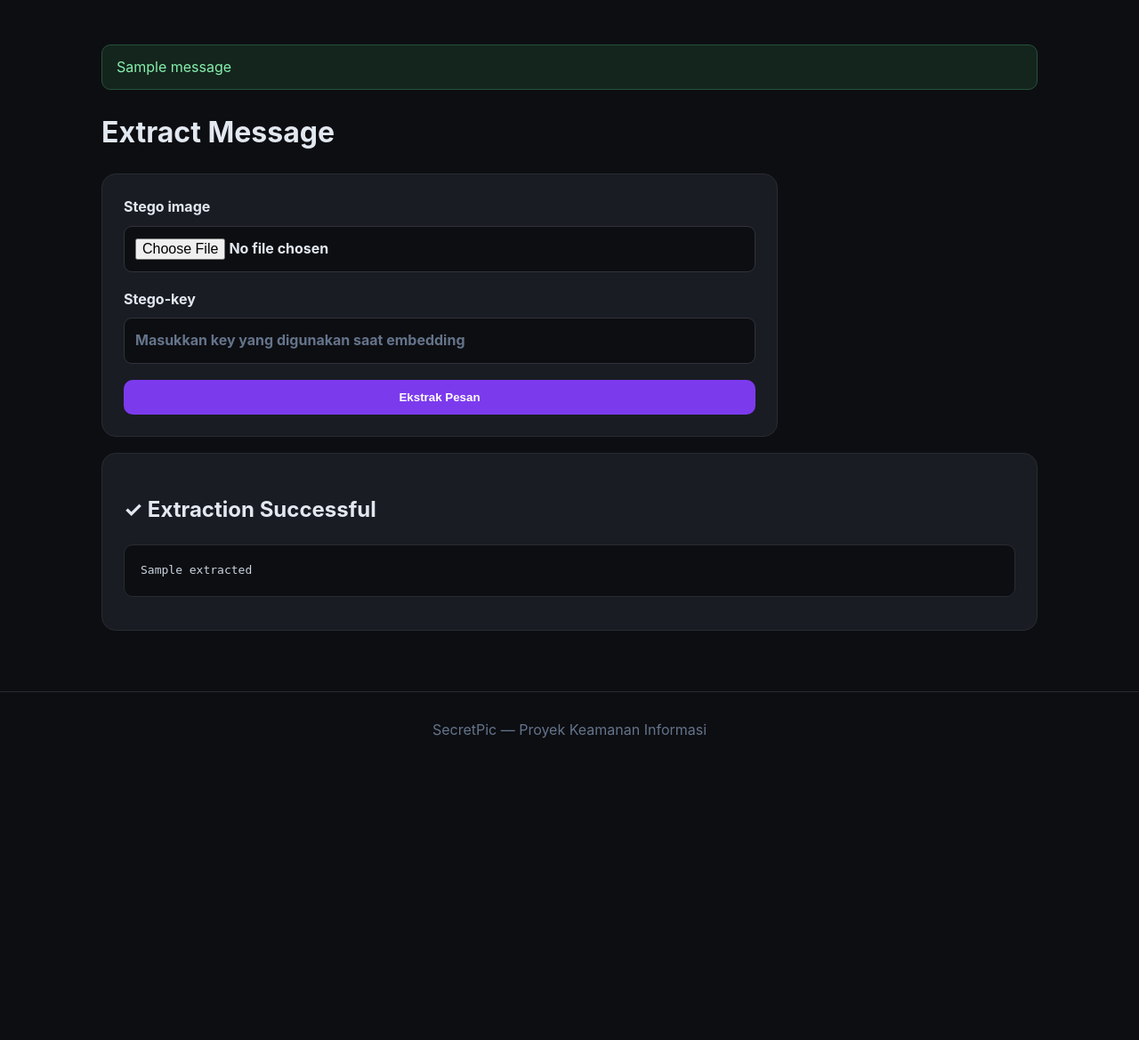
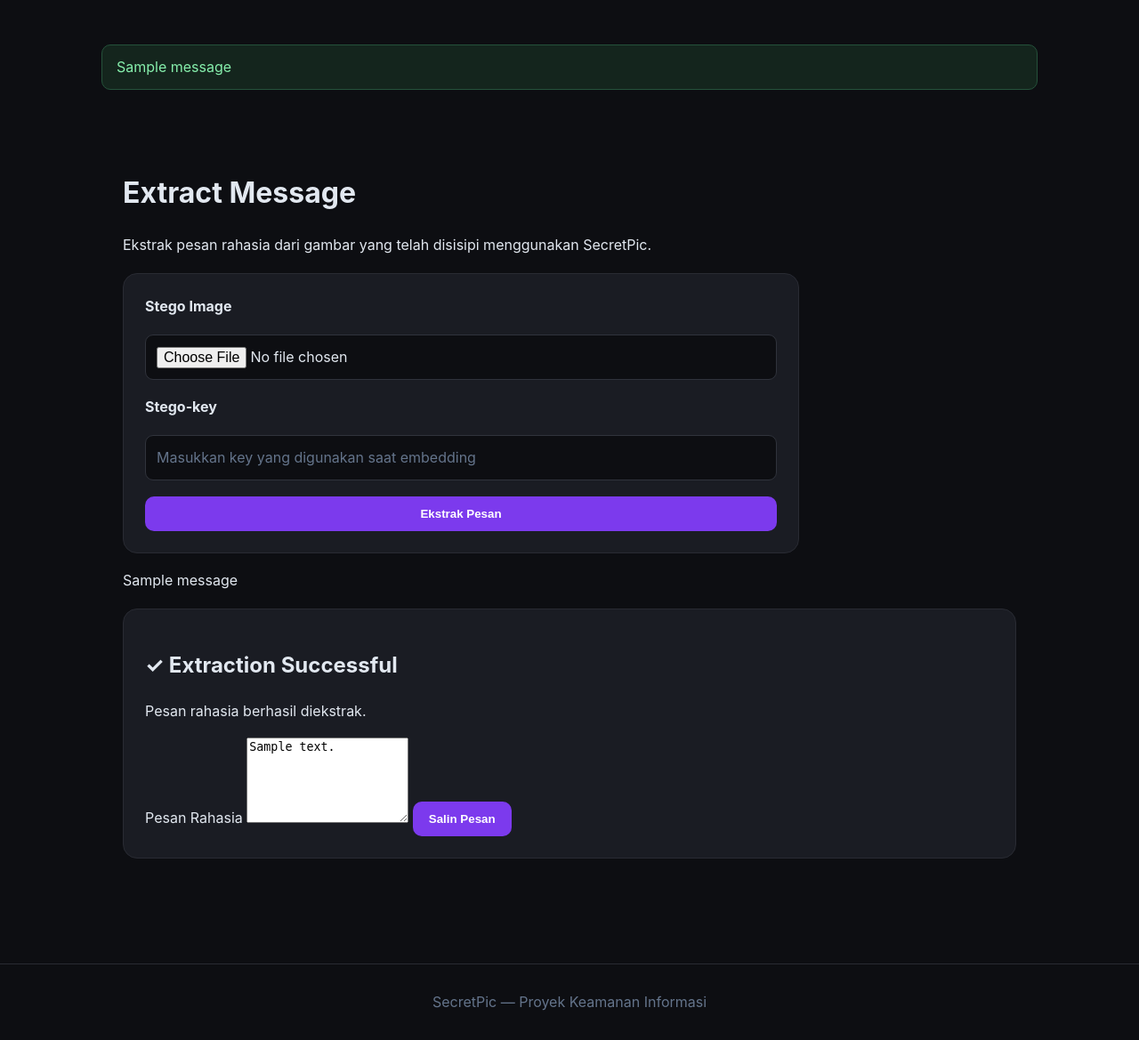
Before and after one commit to FauzanGemilang/UTS_KeamananInformasi, a Flask app: template templates/extract.html in a window 1280 px wide. Shown: the part 68-1237 px from the top of the page at 89% size. Before the commit the page ends 898 px from the top, so only its background shows below. Run offline with Flask 3, Linux system fonts and the light colour scheme; the template is opened without the code that fills it: most values are stand-ins (such as "Sample title", 1, 10 or a date in 2020); one stand-in notice (Sample message) is shown.

Commit message:
Penyesuaian extract message

```diff
--- a/app.py
+++ b/app.py
@@ -22,55 +22,100 @@
 from analysis.metrics import mse, psnr
 
 
-app = Flask(__name__, static_folder="public", static_url_path="")
+# =========================================================
+# FLASK CONFIGURATION
+# =========================================================
+
+app = Flask(
+    __name__,
+    static_folder="public",
+    static_url_path=""
+)
 
 app.secret_key = os.environ.get(
     "SECRET_KEY",
     "secretpic-development-key"
 )
 
-MAX_UPLOAD_MB = int(os.environ.get("MAX_UPLOAD_MB", "3"))
+MAX_UPLOAD_MB = int(
+    os.environ.get("MAX_UPLOAD_MB", "3")
+)
+
 MAX_IMAGE_PIXELS = 12_000_000
 
-app.config["MAX_CONTENT_LENGTH"] = MAX_UPLOAD_MB * 1024 * 1024
+app.config["MAX_CONTENT_LENGTH"] = (
+    MAX_UPLOAD_MB * 1024 * 1024
+)
 
-ALLOWED_EXTENSIONS = {"png", "bmp", "jpg", "jpeg"}
+ALLOWED_EXTENSIONS = {
+    "png",
+    "bmp",
+    "jpg",
+    "jpeg",
+}
 
 
+# =========================================================
+# FILE VALIDATION
+# =========================================================
+
 def allowed_file(filename):
-    """Memeriksa ekstensi file."""
+    """
+    Memeriksa ekstensi file yang diizinkan.
+    """
+
     return (
         "." in filename
-        and filename.rsplit(".", 1)[1].lower() in ALLOWED_EXTENSIONS
+        and filename.rsplit(".", 1)[1].lower()
+        in ALLOWED_EXTENSIONS
     )
 
 
 def validate_image(image_bytes):
-    """Memvalidasi gambar berdasarkan isi file."""
+    """
+    Memvalidasi gambar berdasarkan isi file,
+    format, dan resolusinya.
+    """
+
     try:
-        with Image.open(io.BytesIO(image_bytes)) as img:
-            if img.format not in {"PNG", "BMP", "JPEG"}:
-                raise ValueError("Format gambar tidak didukung.")
+        with Image.open(
+            io.BytesIO(image_bytes)
+        ) as img:
+
+            if img.format not in {
+                "PNG",
+                "BMP",
+                "JPEG",
+            }:
+                raise ValueError(
+                    "Format gambar tidak didukung."
+                )
 
             width, height = img.size
 
             if width * height > MAX_IMAGE_PIXELS:
                 raise ValueError(
                     "Resolusi gambar terlalu besar. "
-                    "Silakan gunakan gambar dengan resolusi lebih kecil."
+                    "Silakan gunakan gambar "
+                    "dengan resolusi lebih kecil."
                 )
 
             img.load()
+
             return img.copy()
 
     except (UnidentifiedImageError, OSError):
         raise ValueError(
-            "File yang diunggah bukan gambar yang valid."
+            "File yang diunggah bukan gambar "
+            "yang valid."
         )
 
 
 def get_original_name(filename):
-    """Membersihkan nama file."""
+    """
+    Membersihkan nama file agar aman digunakan.
+    """
+
     safe_name = secure_filename(filename)
 
     if not safe_name:
@@ -79,82 +124,162 @@
     return os.path.splitext(safe_name)[0]
 
 
+# =========================================================
+# HOME
+# =========================================================
+
 @app.route("/")
 def index():
     return render_template("index.html")
 
 
+# =========================================================
+# HIDE MESSAGE
+# =========================================================
+
 @app.route("/hide", methods=["GET", "POST"])
 def hide():
+
     result = None
 
     if request.method == "POST":
+
         uploaded_file = request.files.get("image")
-        message = request.form.get("message", "")
-        key = request.form.get("key", "")
 
-        if not uploaded_file or not uploaded_file.filename:
-            flash("Silakan pilih gambar terlebih dahulu.", "error")
-            return redirect(url_for("hide"))
+        message = request.form.get(
+            "message",
+            ""
+        )
 
-        if not allowed_file(uploaded_file.filename):
+        key = request.form.get(
+            "key",
+            ""
+        )
+
+        # -------------------------------------------------
+        # VALIDATE INPUT
+        # -------------------------------------------------
+
+        if (
+            not uploaded_file
+            or not uploaded_file.filename
+        ):
+            flash(
+                "Silakan pilih gambar terlebih dahulu.",
+                "error"
+            )
+
+            return redirect(
+                url_for("hide")
+            )
+
+        if not allowed_file(
+            uploaded_file.filename
+        ):
             flash(
                 "Format gambar harus PNG, BMP, JPG, atau JPEG.",
                 "error"
             )
-            return redirect(url_for("hide"))
+
+            return redirect(
+                url_for("hide")
+            )
 
         if not message.strip():
-            flash("Pesan rahasia tidak boleh kosong.", "error")
-            return redirect(url_for("hide"))
+            flash(
+                "Pesan rahasia tidak boleh kosong.",
+                "error"
+            )
+
+            return redirect(
+                url_for("hide")
+            )
 
         if not key:
-            flash("Stego-key tidak boleh kosong.", "error")
-            return redirect(url_for("hide"))
+            flash(
+                "Stego-key tidak boleh kosong.",
+                "error"
+            )
+
+            return redirect(
+                url_for("hide")
+            )
+
+        # -------------------------------------------------
+        # PROCESS IMAGE
+        # -------------------------------------------------
 
         try:
+
             original_bytes = uploaded_file.read()
 
             if not original_bytes:
-                raise ValueError("File gambar yang diunggah kosong.")
+                raise ValueError(
+                    "File gambar yang diunggah kosong."
+                )
 
-            validate_image(original_bytes)
+            # Validasi gambar
+            validate_image(
+                original_bytes
+            )
 
-            # Enkripsi pesan dengan AES-GCM.
-            encrypted = encrypt_message(message, key)
+            # Enkripsi pesan dengan AES-GCM
+            encrypted = encrypt_message(
+                message,
+                key
+            )
 
-            # Kapasitas LSB sudah memperhitungkan header 8 byte.
-            capacity = capacity_bytes(original_bytes)
+            # Hitung kapasitas LSB
+            capacity = capacity_bytes(
+                original_bytes
+            )
 
+            # Periksa kapasitas gambar
             if len(encrypted) > capacity:
                 raise ValueError(
-                    "Pesan terlalu besar untuk gambar yang dipilih. "
+                    "Pesan terlalu besar untuk gambar "
+                    "yang dipilih. "
                     f"Kapasitas payload: {capacity} byte, "
                     f"ukuran payload: {len(encrypted)} byte."
                 )
 
-            # Sisipkan payload terenkripsi.
+            # Sisipkan payload terenkripsi
             stego_bytes = embed_payload(
                 original_bytes,
                 encrypted,
                 key
             )
 
-            # Pastikan hasil benar-benar gambar yang valid.
-            validate_image(stego_bytes)
-
-            # Hitung kualitas gambar.
-            mse_value = mse(original_bytes, stego_bytes)
-            psnr_value = psnr(original_bytes, stego_bytes)
-
-            filename = (
-                f"{get_original_name(uploaded_file.filename)}_stego.png"
+            # Validasi hasil steganografi
+            validate_image(
+                stego_bytes
             )
 
+            # Hitung kualitas gambar
+            mse_value = mse(
+                original_bytes,
+                stego_bytes
+            )
+
+            psnr_value = psnr(
+                original_bytes,
+                stego_bytes
+            )
+
+            # Nama file hasil
+            filename = (
+                f"{get_original_name(uploaded_file.filename)}"
+                "_stego.png"
+            )
+
+            # Encode gambar ke Base64
+            image_b64 = base64.b64encode(
+                stego_bytes
+            ).decode("utf-8")
+
+            # Simpan hasil
             result = {
-                "image_b64": base64.b64encode(
-                    stego_bytes
-                ).decode("utf-8"),
+                "image_b64": image_b64,
                 "filename": filename,
                 "mse": mse_value,
                 "psnr": psnr_value,
@@ -162,71 +287,150 @@
                 "message_size": len(encrypted),
             }
 
+        # -------------------------------------------------
+        # ERROR HANDLING
+        # -------------------------------------------------
+
         except ValueError as error:
-            flash(str(error), "error")
+
+            flash(
+                str(error),
+                "error"
+            )
 
         except Exception:
+
             app.logger.exception(
                 "Terjadi kesalahan saat menyisipkan pesan."
             )
+
             flash(
                 "Terjadi kesalahan saat memproses gambar. "
                 "Periksa kembali gambar dan stego-key.",
                 "error"
             )
 
-    return render_template("hide.html", result=result)
+    return render_template(
+        "hide.html",
+        result=result
+    )
 
+
+# =========================================================
+# EXTRACT MESSAGE
+# =========================================================
 
 @app.route("/extract", methods=["GET", "POST"])
 def extract():
+
+    # Variabel untuk menyimpan hasil ekstraksi
     extracted_message = None
 
     if request.method == "POST":
+
         uploaded_file = request.files.get("image")
-        key = request.form.get("key", "")
 
-        if not uploaded_file or not uploaded_file.filename:
-            flash("Silakan pilih gambar stego.", "error")
-            return redirect(url_for("extract"))
+        key = request.form.get(
+            "key",
+            ""
+        )
 
-        if not allowed_file(uploaded_file.filename):
+        # -------------------------------------------------
+        # VALIDATE INPUT
+        # -------------------------------------------------
+
+        if (
+            not uploaded_file
+            or not uploaded_file.filename
+        ):
+            flash(
+                "Silakan pilih gambar stego.",
+                "error"
+            )
+
+            return redirect(
+                url_for("extract")
+            )
+
+        if not allowed_file(
+            uploaded_file.filename
+        ):
             flash(
                 "Format gambar harus PNG, BMP, JPG, atau JPEG.",
                 "error"
             )
-            return redirect(url_for("extract"))
+
+            return redirect(
+                url_for("extract")
+            )
 
         if not key:
-            flash("Stego-key tidak boleh kosong.", "error")
-            return redirect(url_for("extract"))
+            flash(
+                "Stego-key tidak boleh kosong.",
+                "error"
+            )
+
+            return redirect(
+                url_for("extract")
+            )
+
+        # -------------------------------------------------
+        # EXTRACT PROCESS
+        # -------------------------------------------------
 
         try:
+
+            # Baca gambar yang diunggah
             image_bytes = uploaded_file.read()
 
             if not image_bytes:
-                raise ValueError("File gambar yang diunggah kosong.")
+                raise ValueError(
+                    "File gambar yang diunggah kosong."
+                )
 
-            validate_image(image_bytes)
+            # Validasi gambar
+            validate_image(
+                image_bytes
+            )
 
-            # Ekstraksi payload LSB.
-            encrypted = extract_payload(image_bytes, key)
+            # Ekstraksi payload dari gambar
+            encrypted = extract_payload(
+                image_bytes,
+                key
+            )
 
-            # Dekripsi payload AES-GCM.
-            extracted_message = decrypt_message(encrypted, key)
+            # Dekripsi payload AES-GCM
+            extracted_message = decrypt_message(
+                encrypted,
+                key
+            )
+
+        # -------------------------------------------------
+        # ERROR HANDLING
+        # -------------------------------------------------
 
         except ValueError as error:
-            flash(str(error), "error")
+
+            flash(
+                str(error),
+                "error"
+            )
 
         except Exception:
+
             app.logger.exception(
                 "Terjadi kesalahan saat ekstraksi pesan."
             )
+
             flash(
                 "Pesan tidak dapat diekstrak. "
                 "Pastikan gambar dan stego-key benar.",
                 "error"
             )
+
+    # -----------------------------------------------------
+    # SEND RESULT TO HTML
+    # -----------------------------------------------------
 
     return render_template(
         "extract.html",
@@ -234,24 +438,60 @@
     )
 
 
+# =========================================================
+# ANALYSIS
+# =========================================================
+
 @app.route("/analysis")
 def analysis():
-    return render_template("analysis.html")
 
+    return render_template(
+        "analysis.html"
+    )
+
+
+# =========================================================
+# ABOUT
+# =========================================================
 
 @app.route("/about")
 def about():
-    return render_template("about.html")
 
+    return render_template(
+        "about.html"
+    )
+
+
+# =========================================================
+# FILE SIZE ERROR
+# =========================================================
 
 @app.errorhandler(413)
 def request_entity_too_large(error):
+
     flash(
-        f"Ukuran unggahan melebihi batas {MAX_UPLOAD_MB} MB.",
+        f"Ukuran unggahan melebihi batas "
+        f"{MAX_UPLOAD_MB} MB.",
         "error"
     )
-    return redirect(url_for("hide"))
+
+    # Kembali ke halaman sebelumnya jika memungkinkan
+    referer = request.referrer
+
+    if referer and request.host in referer:
+        return redirect(referer)
+
+    return redirect(
+        url_for("hide")
+    )
 
 
+# =========================================================
+# RUN APPLICATION
+# =========================================================
+
 if __name__ == "__main__":
-    app.run(debug=True)
+
+    app.run(
+        debug=True
+    )
--- a/templates/extract.html
+++ b/templates/extract.html
@@ -1,20 +1,128 @@
 {% extends "base.html" %}
+
 {% block title %}Extract Message — SecretPic{% endblock %}
+
 {% block content %}
+
+<div class="container">
     <h1>Extract Message</h1>
-<form method="post" enctype="multipart/form-data" class="card form">
-  <label>Stego image
-    <input type="file" name="image" accept=".png,.bmp,.jpg,.jpeg" required>
+
+    <p>
+        Ekstrak pesan rahasia dari gambar yang telah
+        disisipi menggunakan SecretPic.
+    </p>
+
+    <!-- FORM EXTRACT -->
+    <form
+        method="POST"
+        action="{{ url_for('extract') }}"
+        enctype="multipart/form-data"
+        class="card form"
+    >
+
+        <label for="image">
+            Stego Image
         </label>
-  <label>Stego-key
-    <input type="password" name="key" required placeholder="Masukkan key yang digunakan saat embedding">
+
+        <input
+            type="file"
+            id="image"
+            name="image"
+            accept=".png,.bmp,.jpg,.jpeg"
+            required
+        >
+
+        <label for="key">
+            Stego-key
         </label>
-  <button class="button" type="submit">Ekstrak Pesan</button>
+
+        <input
+            type="password"
+            id="key"
+            name="key"
+            placeholder="Masukkan key yang digunakan saat embedding"
+            required
+        >
+
+        <button
+            type="submit"
+            class="button"
+        >
+            Ekstrak Pesan
+        </button>
+
     </form>
-{% if extracted %}
+
+
+    <!-- FLASH MESSAGE -->
+    {% with messages = get_flashed_messages(with_categories=true) %}
+        {% if messages %}
+            <div class="flash-container">
+                {% for category, message in messages %}
+                    <div class="flash {{ category }}">
+                        {{ message }}
+                    </div>
+                {% endfor %}
+            </div>
+        {% endif %}
+    {% endwith %}
+
+
+    <!-- HASIL EKSTRAKSI -->
+    {% if extracted_message is not none %}
+
         <section class="card result">
+
             <h2>✓ Extraction Successful</h2>
-  <pre>{{ extracted }}</pre>
+
+            <p>
+                Pesan rahasia berhasil diekstrak.
+            </p>
+
+            <label for="extracted-message">
+                Pesan Rahasia
+            </label>
+
+            <textarea
+                id="extracted-message"
+                rows="6"
+                readonly
+            >{{ extracted_message }}</textarea>
+
+            <button
+                type="button"
+                class="button"
+                onclick="copyMessage()"
+            >
+                Salin Pesan
+            </button>
+
         </section>
+
     {% endif %}
+
+</div>
+
+
+<!-- COPY MESSAGE -->
+<script>
+function copyMessage() {
+    const message = document.getElementById("extracted-message");
+
+    if (!message) {
+        return;
+    }
+
+    navigator.clipboard.writeText(message.value)
+        .then(() => {
+            alert("Pesan berhasil disalin!");
+        })
+        .catch(() => {
+            message.select();
+            document.execCommand("copy");
+            alert("Pesan berhasil disalin!");
+        });
+}
+</script>
+
 {% endblock %}
```
Lines whose indentation alone changed are shown as unchanged.
